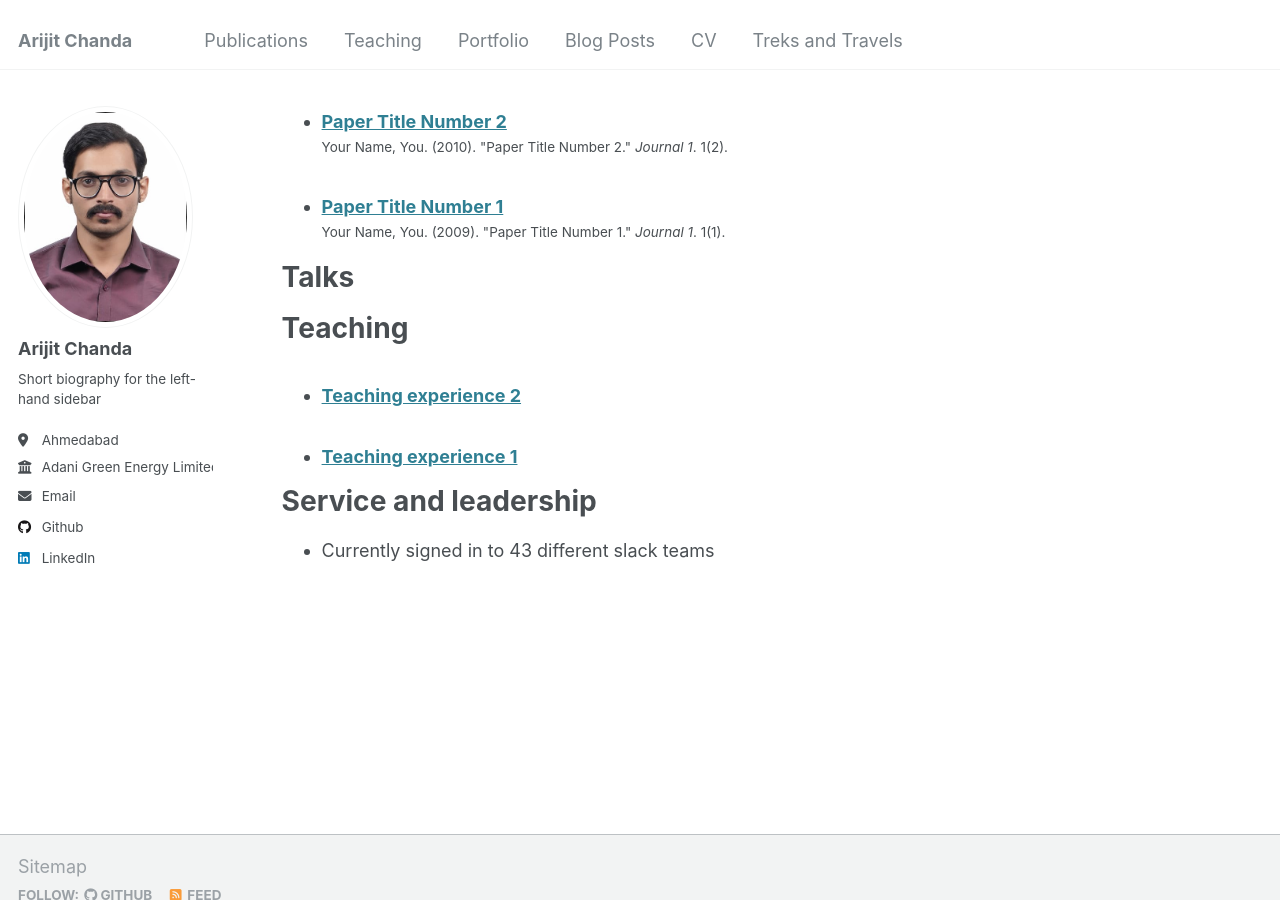
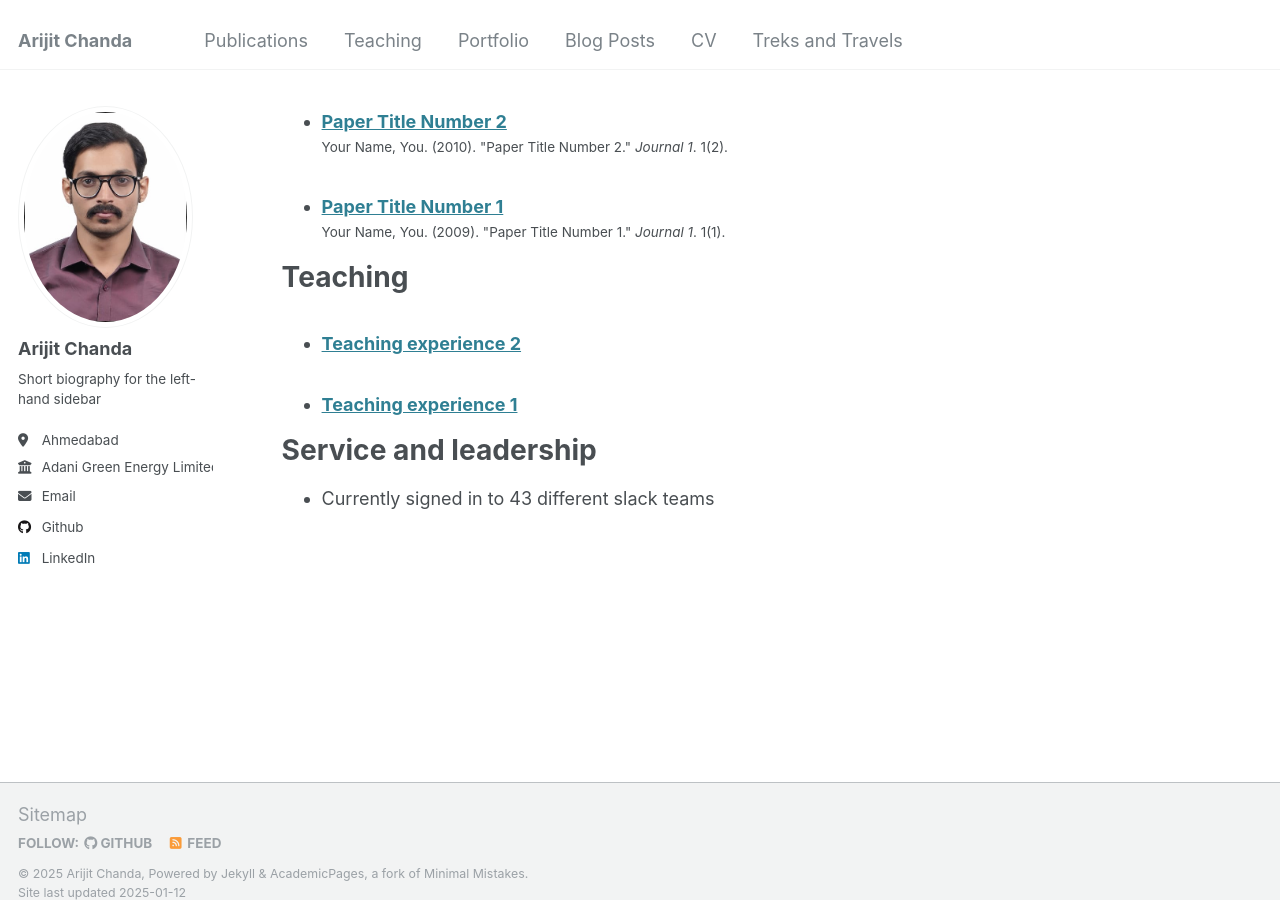
Before and after one commit to Sakshikumari621/crchanda98.github.io, a Jekyll site: the page built from _pages/cv.md, in a window 1280 px wide and 900 px high, scrolled down 1219 px. Built offline with Jekyll 4.4.1, drawn with Linux system fonts in a browser that asks for light colours.

Commit message:
Remove talk attempt 3

```diff
--- a/_config.yml
+++ b/_config.yml
@@ -268,10 +268,10 @@ defaults:
       author_profile: true
       share: true
       comment: true
-  # _talks
+  # _treks_and_travels
   - scope:
       path: ""
-      type: talks
+      type: treks_and_travels
     values:
       layout: talk
       author_profile: true
--- a/_pages/cv.md
+++ b/_pages/cv.md
@@ -47,11 +47,11 @@ Publications
     {% include archive-single-cv.html %}
   {% endfor %}</ul>
 
-Talks
+<!-- Talks
 ======
   <ul>{% for post in site.talks reversed %}
     {% include archive-single-talk-cv.html  %}
-  {% endfor %}</ul>
+  {% endfor %}</ul> -->
 
 Teaching
 ======
```
